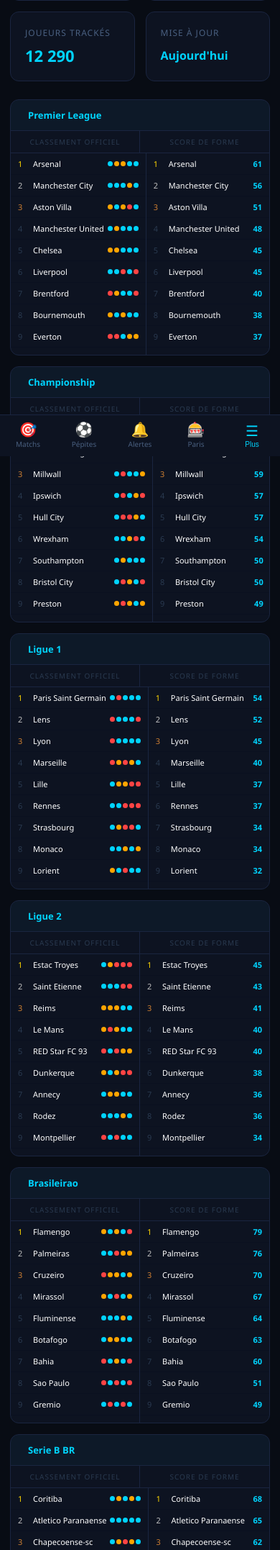
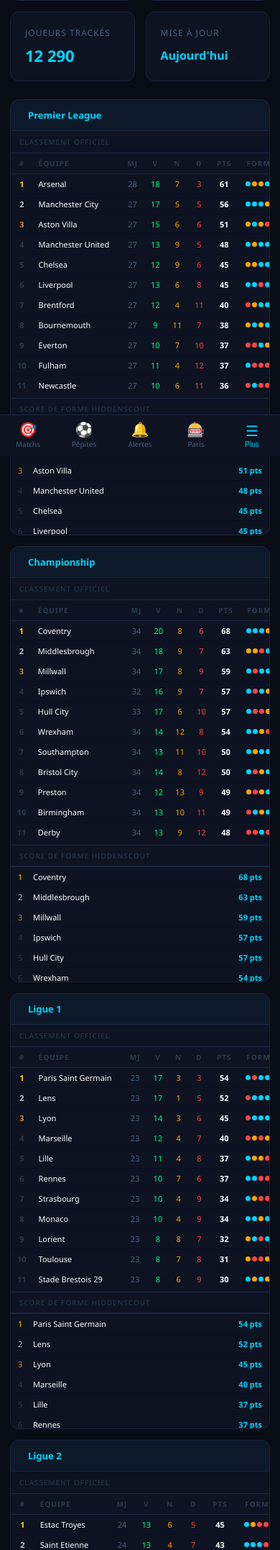
Before and after one commit to oscar57-ux/hiddenboot, a Flask app: page /classements in a window 390 px wide. Shown: the part 210-2364 px from the top of the page at 72% size. Run offline with Flask 3, Linux system fonts and the light colour scheme; data comes from the database, SQL or seed files in the repository; some libraries are stand-ins or nearby versions.

Commit message:
feat: colonnes MJ/V/N/D dans classement officiel
- app.py : _build_classements_data() ajoute victoires/nuls/defaites + calcul mj=V+N+D
- classements.html : tableau # / Équipe / MJ / V / N / D / Pts / Forme (couleurs V=vert N=orange D=rouge)
- classements.html : header sticky pour le scroll, colonnes colorées
- classements.html : Score de forme HiddenScout en section compacte sous le tableau
- classements.html : breakpoint 1400px pour les ligues-grid (cards plus larges)

Co-Authored-By: Claude Sonnet 4.6 <noreply@anthropic.com>

```diff
--- a/app.py
+++ b/app.py
@@ -377,7 +377,8 @@ def _build_classements_data():
         ligue_id = ligue["id"]
         ligue_nom = ligue["nom"]
         c.execute("""
-            SELECT ae.nom, cl.rang, cl.points, cl.forme
+            SELECT ae.nom, cl.rang, cl.points, cl.forme,
+                   cl.victoires, cl.nuls, cl.defaites
             FROM classements cl
             JOIN api_equipes ae ON cl.equipe_id = ae.id
             WHERE cl.ligue_id = ?
@@ -387,13 +388,25 @@ def _build_classements_data():
         if not classement_rows:
             continue
         classement = []
+        conversion = {"W": "V", "D": "N", "L": "D"}
         for row in classement_rows:
             forme_raw = row["forme"] or ""
-            conversion = {"W": "V", "D": "N", "L": "D"}
             forme = [conversion.get(f, "vide") for f in forme_raw[-5:]]
             while len(forme) < 5:
                 forme.insert(0, "vide")
-            classement.append({"nom": row["nom"], "rang": row["rang"], "points": row["points"], "forme": forme})
+            v = row["victoires"] or 0
+            n = row["nuls"]      or 0
+            d = row["defaites"]  or 0
+            classement.append({
+                "nom":      row["nom"],
+                "rang":     row["rang"],
+                "points":   row["points"],
+                "forme":    forme,
+                "mj":       v + n + d,
+                "victoires": v,
+                "nuls":      n,
+                "defaites":  d,
+            })
         forme_list = [{"nom": r["nom"], "score": r["points"]} for r in classement_rows]
         forme_list.sort(key=lambda x: x["score"], reverse=True)
         ligues_data[ligue_nom] = {"classement": classement, "forme": forme_list, "drapeau": DRAPEAUX_LIGUES.get(ligue_id, "")}
--- a/templates/classements.html
+++ b/templates/classements.html
@@ -40,13 +40,7 @@
         .ligue-header { padding: 12px 16px; border-bottom: 1px solid #1a2540; background: rgba(0, 212, 255, 0.03); display: flex; align-items: center; gap: 8px; }
         .ligue-header h3 { color: #00D4FF; font-size: 13px; font-weight: 600; }
 
-        .ligue-cols { display: grid; grid-template-columns: 1fr 1fr; border-bottom: 1px solid #1a2540; }
-        .col-header { padding: 8px 12px; font-size: 10px; color: #2a3a50; text-transform: uppercase; letter-spacing: 1px; text-align: center; }
-        .col-header:first-child { border-right: 1px solid #1a2540; }
-
-        .ligue-body { display: grid; grid-template-columns: 1fr 1fr; max-height: 280px; overflow-y: auto; }
-        .col-equipes { border-right: 1px solid #1a2540; }
-        .col-equipes:last-child { border-right: none; }
+        .col-header { padding: 8px 12px; font-size: 10px; color: #2a3a50; text-transform: uppercase; letter-spacing: 1px; }
 
         .equipe-row { display: flex; align-items: center; justify-content: space-between; padding: 7px 10px; border-bottom: 1px solid #0a1020; font-size: 12px; }
         .equipe-row:last-child { border-bottom: none; }
@@ -69,10 +63,41 @@
         .forme-D { background: #ff4444; }
         .forme-vide { background: #1a2540; }
 
+        /* ── Tableau classement officiel ── */
+        .cl-section { overflow-x: auto; max-height: 340px; overflow-y: auto; }
+        .cl-section::-webkit-scrollbar { width: 3px; height: 3px; }
+        .cl-section::-webkit-scrollbar-thumb { background: #1a2540; }
+        .cl-table { width: 100%; border-collapse: collapse; font-size: 11px; min-width: 380px; }
+        .cl-table thead th {
+            padding: 7px 8px; color: #2a3a50; font-size: 10px; text-transform: uppercase;
+            letter-spacing: 1px; border-bottom: 1px solid #1a2540; text-align: center;
+            position: sticky; top: 0; background: #0D1321; z-index: 1;
+        }
+        .cl-table thead th.th-equipe { text-align: left; }
+        .cl-table tbody td { padding: 6px 8px; border-bottom: 1px solid #0a1020; text-align: center; vertical-align: middle; }
+        .cl-table tbody td.td-equipe { text-align: left; white-space: nowrap; overflow: hidden; text-overflow: ellipsis; max-width: 130px; }
+        .cl-table tbody tr:last-child td { border-bottom: none; }
+        .cl-table tbody tr:hover td { background: rgba(0,212,255,0.025); }
+        .cl-rang { color: #2a3a50; font-weight: 600; }
+        .cl-pts { color: #fff; font-weight: 700; }
+        .cl-v { color: #00ff87; }
+        .cl-n { color: #FFA500; }
+        .cl-d { color: #ff4444; }
+        .cl-mj { color: #4a6080; }
+
+        /* ── Forme compacte (Score de forme) ── */
+        .forme-section { border-top: 1px solid #1a2540; max-height: 160px; overflow-y: auto; }
+        .forme-section::-webkit-scrollbar { width: 3px; }
+        .forme-section::-webkit-scrollbar-thumb { background: #1a2540; }
+        .equipe-row { display: flex; align-items: center; justify-content: space-between; padding: 6px 10px; border-bottom: 1px solid #0a1020; font-size: 12px; }
+        .equipe-row:last-child { border-bottom: none; }
+        .equipe-row:hover { background: rgba(0, 212, 255, 0.03); }
+
         .ligue-body::-webkit-scrollbar { width: 3px; }
         .ligue-body::-webkit-scrollbar-thumb { background: #1a2540; }
 
-        @media (max-width: 1200px) { .ligues-grid { grid-template-columns: 1fr; } }
+        /* Les cards sont plus larges maintenant — passer à 1 col sur écrans < 1400px */
+        @media (max-width: 1400px) { .ligues-grid { grid-template-columns: 1fr; } }
         .bottom-nav { display: none; }
         .more-menu { display: none; position: fixed; bottom: 60px; left: 0; right: 0; background: #0D1321; border-top: 1px solid #1a2540; z-index: 150; flex-direction: column; }
         .more-menu.open { display: flex; }
@@ -81,7 +106,6 @@
         .more-overlay { display: none; position: fixed; inset: 0; z-index: 140; }
         .more-overlay.open { display: block; }
 
-        @media (max-width: 1200px) { .ligues-grid { grid-template-columns: 1fr; } }
         @media (max-width: 768px) {
             .sidebar { display: none; }
             .burger { display: none !important; }
@@ -139,33 +163,55 @@
                 {% if data.drapeau %}<span class="fi fi-{{ data.drapeau }}" style="font-size:16px"></span>{% endif %}
                 <h3>{{ ligue_nom }}</h3>
             </div>
-            <div class="ligue-cols">
-                <div class="col-header">Classement officiel</div>
-                <div class="col-header">Score de forme</div>
-            </div>
-            <div class="ligue-body">
-                <div class="col-equipes">
+            <!-- Classement officiel : tableau # / Équipe / MJ / V / N / D / Pts / Forme -->
+            <div class="col-header" style="text-align:left;padding:8px 12px;border-bottom:1px solid #1a2540">Classement officiel</div>
+            <div class="cl-section">
+                <table class="cl-table">
+                    <thead>
+                        <tr>
+                            <th>#</th>
+                            <th class="th-equipe">Équipe</th>
+                            <th title="Matchs joués">MJ</th>
+                            <th title="Victoires" class="cl-v">V</th>
+                            <th title="Nuls" class="cl-n">N</th>
+                            <th title="Défaites" class="cl-d">D</th>
+                            <th title="Points">Pts</th>
+                            <th title="Forme 5 derniers matchs">Forme</th>
+                        </tr>
+                    </thead>
+                    <tbody>
                         {% for eq in data.classement %}
-                    <div class="equipe-row">
-                        <span class="equipe-rang {% if eq.rang == 1 %}rang-1{% elif eq.rang == 2 %}rang-2{% elif eq.rang == 3 %}rang-3{% endif %}">{{ eq.rang }}</span>
-                        <span class="equipe-nom">{{ eq.nom }}</span>
-                        <div class="forme-dots">
+                        <tr>
+                            <td class="cl-rang {% if eq.rang == 1 %}rang-1{% elif eq.rang == 2 %}rang-2{% elif eq.rang == 3 %}rang-3{% endif %}">{{ eq.rang }}</td>
+                            <td class="td-equipe">{{ eq.nom }}</td>
+                            <td class="cl-mj">{{ eq.mj }}</td>
+                            <td class="cl-v">{{ eq.victoires }}</td>
+                            <td class="cl-n">{{ eq.nuls }}</td>
+                            <td class="cl-d">{{ eq.defaites }}</td>
+                            <td class="cl-pts">{{ eq.points }}</td>
+                            <td>
+                                <div class="forme-dots" style="justify-content:center">
                                     {% for f in eq.forme %}
                                     <div class="forme-dot forme-{{ f }}"></div>
                                     {% endfor %}
                                 </div>
+                            </td>
+                        </tr>
+                        {% endfor %}
+                    </tbody>
+                </table>
             </div>
-                    {% endfor %}
-                </div>
-                <div class="col-equipes">
+
+            <!-- Score de forme HiddenScout (compact) -->
+            <div class="col-header" style="text-align:left;padding:7px 12px;border-top:1px solid #1a2540;border-bottom:1px solid #1a2540;font-size:10px">Score de forme HiddenScout</div>
+            <div class="forme-section">
                 {% for eq in data.forme %}
                 <div class="equipe-row">
                     <span class="equipe-rang {% if loop.index == 1 %}rang-1{% elif loop.index == 2 %}rang-2{% elif loop.index == 3 %}rang-3{% endif %}">{{ loop.index }}</span>
                     <span class="equipe-nom">{{ eq.nom }}</span>
-                        <span class="{% if eq.score > 0 %}score-pos{% else %}score-neg{% endif %}">{{ eq.score }}</span>
+                    <span class="{% if eq.score > 0 %}score-pos{% else %}score-neg{% endif %}">{{ eq.score }} pts</span>
                 </div>
                 {% endfor %}
-                </div>
             </div>
         </div>
         {% endfor %}
```
Lines whose indentation alone changed are shown as unchanged.
